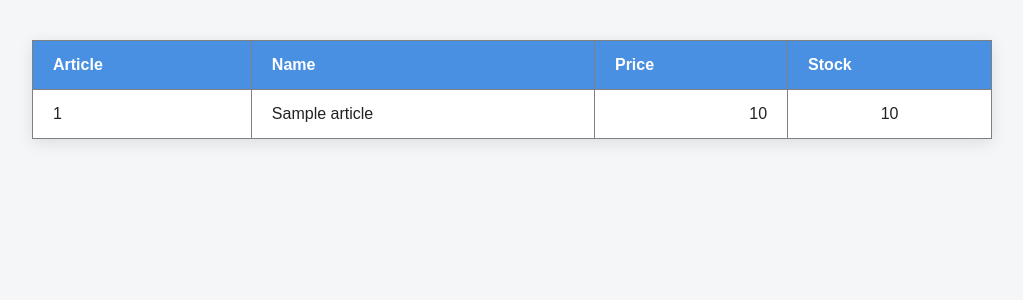
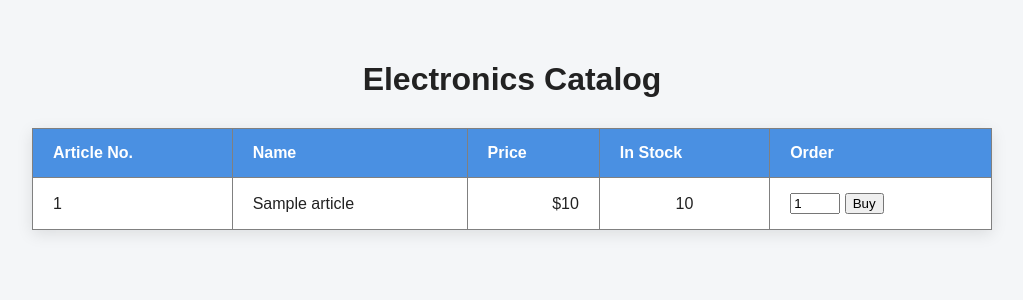
Before and after one commit to Jorjo6712/H5_Webshop, a Flask app: template templates/home.html in a window 1280 px wide. Shown: the top 300 px of the page, without its empty margins (128-1151 px from the left). Run offline with Flask 3, Linux system fonts and the light colour scheme; the template is opened without the code that fills it: most values are stand-ins (such as "Sample title", 1, 10 or a date in 2020).

Commit message:
I committers the button for Magnusses

```diff
--- a/app.py
+++ b/app.py
@@ -10,8 +10,6 @@ from routes.web import web_bp
 from routes.orders import orders_bp
 from routes.b2b import b2b_bp
 from routes.article import articles_bp
-
-print(os.getenv("DB_HOST"))
 
 def create_app():
 
--- a/routes/web.py
+++ b/routes/web.py
@@ -1,9 +1,11 @@
-from flask import Blueprint, request, render_template
-from flask_jwt_extended import jwt_required
+from flask import Blueprint, request, render_template, redirect
+from flask_jwt_extended import jwt_required, get_jwt_identity
 
 from database.connection import get_session
+from dtos.order_dto import CreateOrderDTO, OrderLineDTO
 
 from services.article_service import ArticleService
+from services.order_service import OrderService
 
 web_bp = Blueprint("web", __name__)
 
--- a/services/article_service.py
+++ b/services/article_service.py
@@ -12,5 +12,4 @@ class ArticleService:
         articles = self.session.scalars(
             select(Article).order_by(Article.article_number)
         ).all()
-        print(list(articles))
         return list(articles)
--- a/templates/home.html
+++ b/templates/home.html
@@ -1,36 +1,81 @@
     <!DOCTYPE html>
     <html lang="en">
+        <meta charset="UTF-8">
     <head>
-    <meta charset="UTF-8">
         <title>Webshop</title>
-        <link rel="stylesheet"
-          href="{{ url_for('static', filename='css/home.css') }}">
+        <link rel="stylesheet" href="{{ url_for('static', filename='css/home.css') }}">
     </head>
     <body>
+        <h1>Electronics Catalog</h1>
+
         <table border="1">
             <thead>
                 <tr>
-            <th>Article</th>
+                    <th>Article No.</th>
                     <th>Name</th>
                     <th>Price</th>
-            <th>Stock</th>
+                    <th>In Stock</th>
+                    <th>Order</th>
                 </tr>
             </thead>
-
             <tbody>
                 {% for article in articles %}
                 <tr>
                     <td>{{ article.article_number }}</td>
                     <td>{{ article.name }}</td>
-            <td>{{ article.price }}</td>
+                    <td>${{ article.price }}</td>
                     <td>{{ article.quantity_on_hand }}</td>
+                    <td>
+                        {% if article.quantity_on_hand > 0 %}
+                            <input type="number" id="qty-{{ article.id }}" value="1" min="1" max="{{ article.quantity_on_hand }}" style="width: 50px;">
+                            <button onclick="buyArticle({{ article.id }})">Buy</button>
+                        {% else %}
+                            <span style="color: red;">Out of Stock</span>
+                        {% endif %}
+                    </td>
                 </tr>
                 {% else %}
                 <tr>
-            <td colspan="4">No articles found.</td>
+                    <td colspan="5">No articles found.</td>
                 </tr>
                 {% endfor %}
             </tbody>
         </table>
+
+        <script>
+            async function buyArticle(articleId) {
+                const qtyInput = document.getElementById(`qty-${articleId}`);
+                const quantity = parseInt(qtyInput.value, 10);
+
+                try {
+                    // Calls your existing routes/orders.py endpoint
+                    const response = await fetch('/api/orders', {
+                        method: 'POST',
+                        headers: {
+                            'Content-Type': 'application/json'
+                        },
+                        // Matches your CreateOrderDTO and OrderLineDTO:
+                        body: JSON.stringify({
+                            items: [
+                                { article_id: articleId, quantity: quantity }
+                            ]
+                        })
+                    });
+
+                    const data = await response.json();
+
+                    if (response.ok) {
+                        alert(`Order created! Order ID: ${data.order_id}`);
+                        // Reload the page to reflect the updated stock in the table
+                        window.location.reload();
+                    } else {
+                        alert(`Error: ${data.error || 'Failed to place order'}`);
+                    }
+                } catch (err) {
+                    console.error(err);
+                    alert("Network error occurred while submitting order.");
+                }
+            }
+        </script>
     </body>
     </html>
```
Lines whose indentation alone changed are shown as unchanged.
